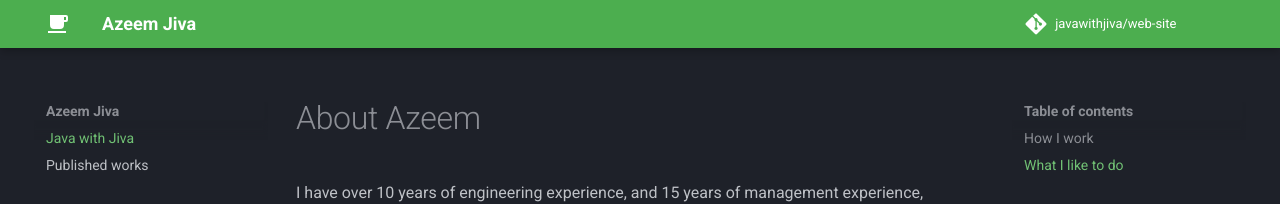
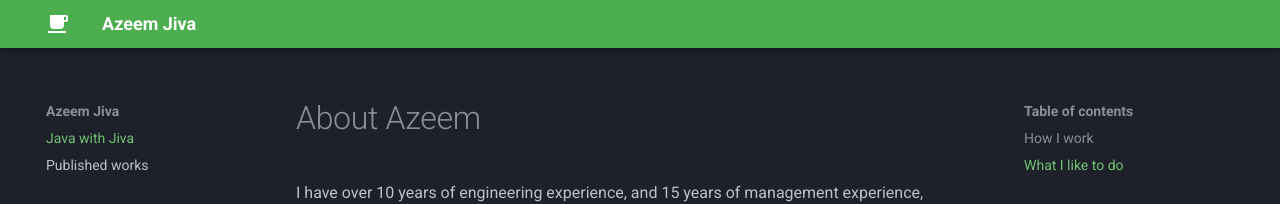
Before and after one commit to javawithjiva/javawithjiva.github.io, an MkDocs documentation site: the page built from docs/index.md, in a window 1280 px wide. Shown: the top 204 px of the page. Built offline with MkDocs 1.6.1 and Material for MkDocs 9.7.7, drawn with Linux system fonts in a browser that asks for light colours; comment, search, counter and statistics services are not loaded.

Commit message:
theme update

```diff
--- a/mkdocs.yml
+++ b/mkdocs.yml
@@ -2,9 +2,6 @@
 site_url: https://www.javawithjiva.com/
 site_description: Azeem's personal website - Java with Jiva
 site_author: Azeem Jiva
-
-repo_name: javawithjiva/web-site
-repo_url: https://github.com/javawithjiva/javawithjiva.github.io
 
 theme:
   name: material
@@ -14,7 +11,7 @@
   palette:
     scheme: slate
     primary: green
-    accent: dark orange
+    accent: deep orange
   icon:
     logo: material/coffee
 
```
